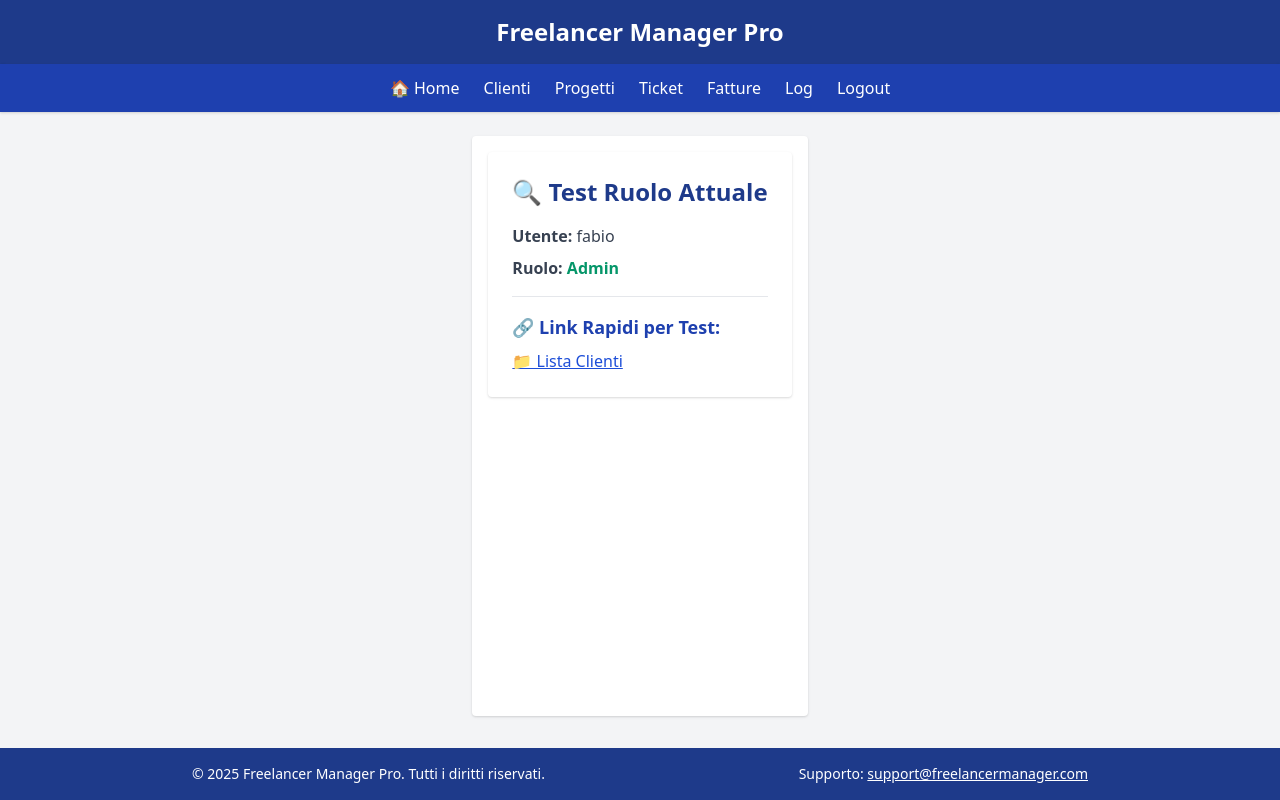
After one commit to fabiogrossi84/Progetto_freelancer_manager_pro, a Django app: page /test-ruoli/ in a window 1280 px wide. The commit adds this page. Run offline with Django 5.2, Linux system fonts and the light colour scheme; a user stored in the database is signed in.

Commit message:
Prima prova nuovi template e pagine 403,404,500.

```diff
--- a/freelancer_manager_pro/settings.py
+++ b/freelancer_manager_pro/settings.py
@@ -23,9 +23,9 @@ BASE_DIR = Path(__file__).resolve().parent.parent
 SECRET_KEY = 'django-insecure-4#ef$j)o9o8+_nm&u2qj1@=k5@9sx%k$wq&@@*ev&x%xf)(+ho'
 
 # SECURITY WARNING: don't run with debug turned on in production!
-DEBUG = True
+DEBUG = False # Solo con DEBUG=False Django mostra 404 custom
 
-ALLOWED_HOSTS = []
+ALLOWED_HOSTS = ['*'] # Per test locale, usa '*' o ['127.0.0.1', 'localhost']
 
 
 # Application definition
--- a/home/urls.py
+++ b/home/urls.py
@@ -1,6 +1,14 @@
 from django.urls import path
 from .views import home
 
+# Importo la classe TemplateView per la pagina test
+from django.views.generic import TemplateView
+from django.contrib.auth.decorators import login_required
+
 urlpatterns = [
     path("", home, name="home"),  # La home sarà accessibile da "/"
+
+    # Pagina test ruoli, accessibile solo se loggato
+    path("test-ruoli/", login_required(TemplateView.as_view(template_name="test_ruoli.html")), name="test_ruoli"),
+
 ]
--- a/home/views.py
+++ b/home/views.py
@@ -1,4 +1,5 @@
 from django.shortcuts import render
+
 
 # Create your views here.
 
--- a/templates/base.html
+++ b/templates/base.html
@@ -7,31 +7,65 @@
     <!-- Tailwind CSS CDN -->
     <link href="https://cdn.jsdelivr.net/npm/tailwindcss@2.2.19/dist/tailwind.min.css" rel="stylesheet">
 </head>
-<body class="bg-gray-100 font-sans">
+<body class="bg-gray-100 font-sans flex flex-col min-h-screen"> <!-- FOOTER forzato in basso -->
 
     <!-- Header -->
-    <header class="bg-blue-700 text-white p-4 text-center shadow">
+    <header class="bg-blue-900 text-white p-4 text-center shadow">
         <h1 class="text-2xl font-bold">Freelancer Manager Pro</h1>
     </header>
 
-    <!-- Navbar -->
-    <nav class="bg-blue-600 text-white p-3 flex justify-center space-x-6 shadow">
+    <!-- Navbar dinamica -->
+    <nav class="bg-blue-800 text-white p-3 flex justify-center space-x-6 shadow">
+      {% if user.is_authenticated %}
+        <a href="{% url 'home' %}" class="hover:underline">🏠 Home</a>
+
+        {% if user.ruolo == "A" %}
           <a href="{% url 'cliente-list' %}" class="hover:underline">Clienti</a>
           <a href="#" class="hover:underline">Progetti</a>
           <a href="#" class="hover:underline">Ticket</a>
+          <a href="#" class="hover:underline">Fatture</a>
+          <a href="#" class="hover:underline">Log</a>
+        {% elif user.ruolo == "F" %}
+          <a href="#" class="hover:underline">Progetti</a>
+          <a href="#" class="hover:underline">Ticket</a>
+          {% if user.freelancepro %}
+            <a href="{% url 'cliente-list' %}" class="hover:underline">Clienti</a>
+            <a href="#" class="hover:underline">Fatture</a>
+          {% endif %}
+        {% elif user.ruolo == "C" %}
           <a href="{% url 'dashboard_cliente' %}" class="hover:underline">Dashboard</a>
+          <a href="#" class="hover:underline">Progetti</a>
+          <a href="#" class="hover:underline">Ticket</a>
+          <a href="{% url 'password_change' %}" class="hover:underline">Cambia Password</a>
+        {% endif %}
+
+        <!-- Logout -->
         <form action="{% url 'logout' %}" method="post" class="inline">
           {% csrf_token %}
           <button type="submit" class="hover:underline bg-transparent text-white border-none cursor-pointer">
             Logout
           </button>
         </form>
+      {% endif %}
     </nav>
 
     <!-- Main content -->
-    <main class="max-w-4xl mx-auto mt-6 p-4 bg-white rounded shadow">
+    <main class="flex-grow max-w-4xl mx-auto mt-6 p-4 bg-white rounded shadow">
         {% block content %}{% endblock %}
     </main>
 
+    <!-- Footer -->
+    <footer class="bg-blue-900 text-white mt-8 p-4 text-center text-sm">
+        <div class="max-w-4xl mx-auto flex flex-col sm:flex-row justify-between items-center space-y-2 sm:space-y-0">
+            <p>&copy; 2025 Freelancer Manager Pro. Tutti i diritti riservati.</p>
+            <p>
+                Supporto:
+                <a href="mailto:support@freelancermanager.com" class="underline hover:text-green-400">
+                    support@freelancermanager.com
+                </a>
+            </p>
+        </div>
+    </footer>
+
 </body>
 </html>
--- a/templates/gestione_clienti/cliente_confirm_delete.html
+++ b/templates/gestione_clienti/cliente_confirm_delete.html
@@ -4,12 +4,16 @@
 {% block content %}
 <div class="max-w-md mx-auto bg-white p-6 rounded shadow text-center">
     <h2 class="text-xl font-semibold mb-4 text-red-600">⚠ Sei sicuro di voler eliminare "{{ object }}"?</h2>
+
     <form method="post" class="space-y-4">
         {% csrf_token %}
         <button type="submit" class="bg-red-600 text-white px-4 py-2 rounded hover:bg-red-700 transition">
             ✅ Sì, elimina
         </button>
     </form>
-    <a href="{% url 'cliente-list' %}" class="text-blue-600 underline mt-4 inline-block">Annulla</a>
+
+    <a href="{% url 'cliente-list' %}" class="text-blue-700 underline mt-4 inline-block hover:text-blue-900">
+        ⬅ Annulla
+    </a>
 </div>
 {% endblock %}
--- /dev/null
+++ b/templates/test_ruoli.html
@@ -0,0 +1,36 @@
+{% extends "base.html" %}
+{% block title %}Test Ruoli e Menu{% endblock %}
+
+{% block content %}
+<div class="bg-white p-6 rounded shadow max-w-xl mx-auto">
+    <h2 class="text-2xl font-bold text-blue-900 mb-4">🔍 Test Ruolo Attuale</h2>
+
+    <p class="text-gray-700 mb-2"><strong>Utente:</strong> {{ request.user.username }}</p>
+    <p class="text-gray-700 mb-2"><strong>Ruolo:</strong>
+        {% if request.user.ruolo == "A" %}
+            <span class="text-green-600 font-semibold">Admin</span>
+        {% elif request.user.ruolo == "F" %}
+            <span class="text-green-600 font-semibold">Freelance</span>
+            {% if request.user.freelancepro %}
+                <span class="text-blue-600">(Pro)</span>
+            {% else %}
+                <span class="text-gray-500">(Limitato)</span>
+            {% endif %}
+        {% elif request.user.ruolo == "C" %}
+            <span class="text-green-600 font-semibold">Cliente</span>
+        {% endif %}
+    </p>
+
+    <hr class="my-4">
+
+    <h3 class="text-lg font-semibold text-blue-800 mb-2">🔗 Link Rapidi per Test:</h3>
+    <ul class="space-y-2 text-blue-700">
+        {% if request.user.ruolo == "C" %}
+            <li><a href="{% url 'dashboard_cliente' %}" class="underline hover:text-green-600">🏠 Vai alla Dashboard Cliente</a></li>
+            <li><a href="{% url 'password_change' %}" class="underline hover:text-green-600">🔒 Cambia Password</a></li>
+        {% elif request.user.ruolo == "A" or request.user.ruolo == "F" %}
+            <li><a href="{% url 'cliente-list' %}" class="underline hover:text-green-600">📁 Lista Clienti</a></li>
+        {% endif %}
+    </ul>
+</div>
+{% endblock %}
```
Also changed, not shown: templates/403.html (added, +14 -0 lines), templates/404.html (added, +14 -0 lines), templates/500.html (added, +14 -0 lines), templates/gestione_clienti/cliente_detail.html (+10 -5 lines), templates/gestione_clienti/cliente_form.html (+10 -5 lines), templates/gestione_clienti/cliente_list.html (+10 -7 lines), templates/gestione_clienti/dashboard_cliente.html (+18 -14 lines), templates/home.html (+13 -4 lines), templates/registration/login.html (+6 -5 lines), templates/registration/password_change.html (+6 -4 lines), templates/registration/password_change_done.html (+13 -7 lines). Lines whose indentation alone changed are shown as unchanged.
